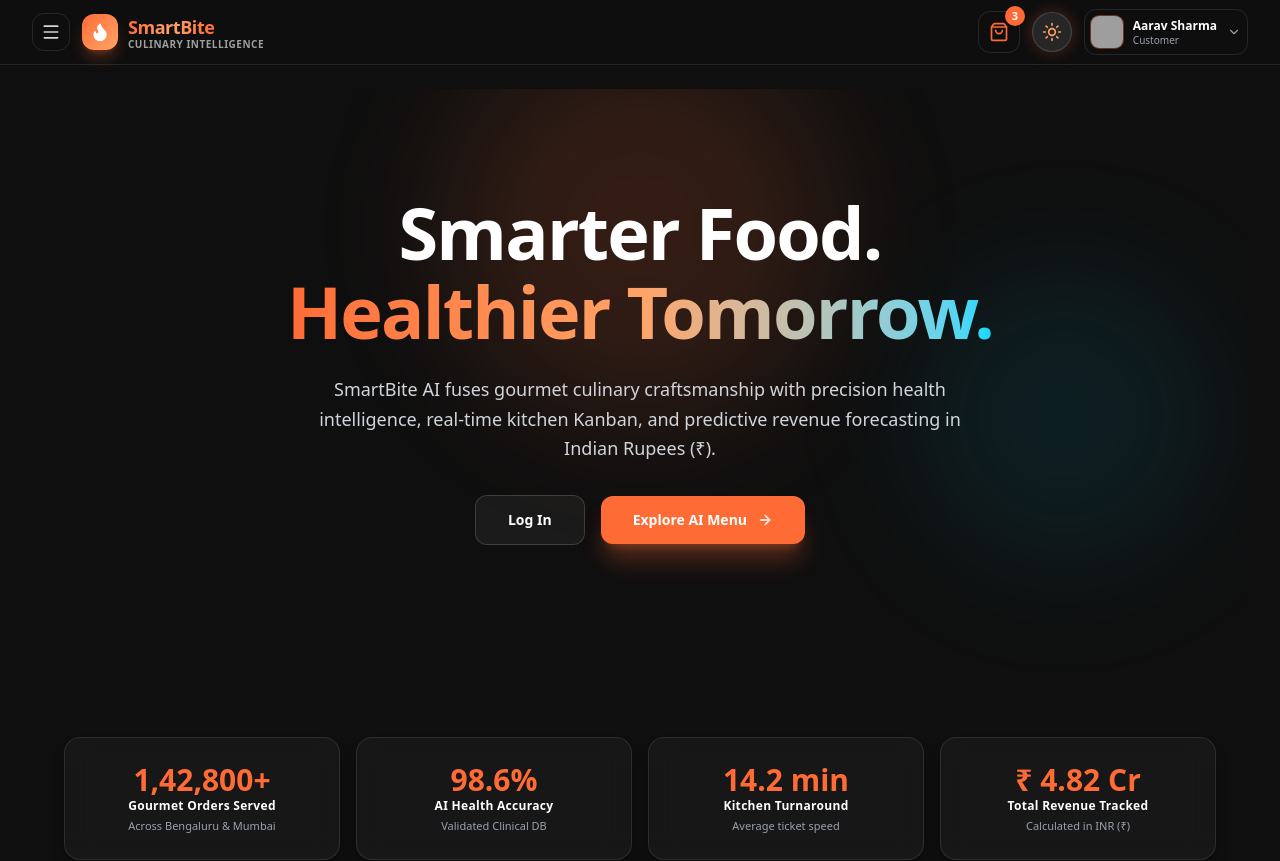
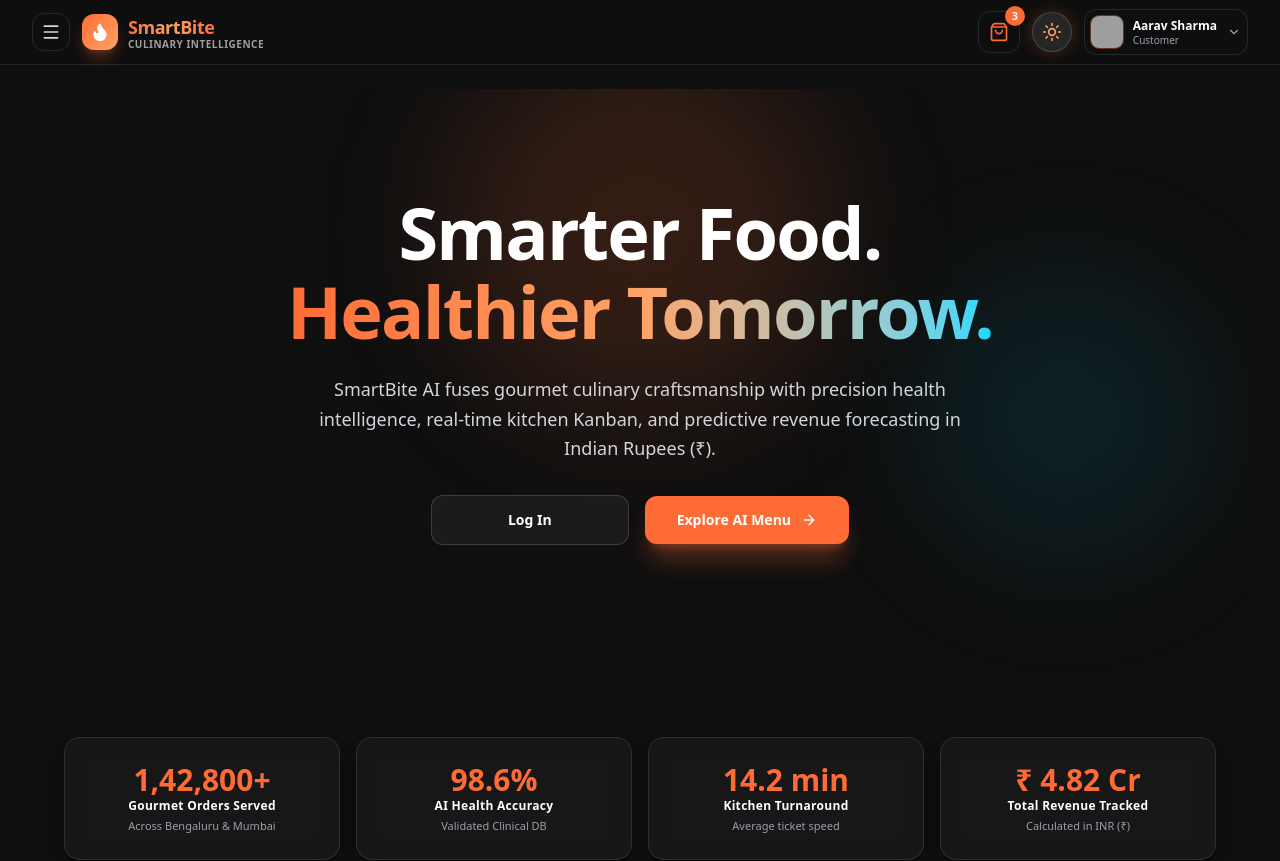
Before and after one commit to Rishabh-Jadav-15/SmartBite-Restaurant, a React (Vite) app: page / in a window 1280 px wide. Shown: the top 861 px of the page. Built offline with nearby package versions, Linux system fonts and the light colour scheme; grey boxes are pictures that could not be loaded.

Commit message:
UI Changes

```diff
--- a/src/pages/public/HomePage.tsx
+++ b/src/pages/public/HomePage.tsx
@@ -117,7 +117,7 @@ export const HomePage: React.FC<HomePageProps> = ({ navigate }) => {
 
             <button
               onClick={() => navigate('/login')}
-              className={`px-8 py-3.5 rounded-xl border text-sm font-bold transition-all hover:scale-105 cursor-pointer ${
+              className={`px-19 py-3.5 rounded-xl border text-sm font-bold transition-all hover:scale-105 cursor-pointer ${
                 isDarkMode
                   ? 'border-white/15 bg-white/5 hover:bg-white/10 text-white'
                   : 'border-black/10 bg-black/5 hover:bg-black/10 text-[#0F0F0F]'
```
